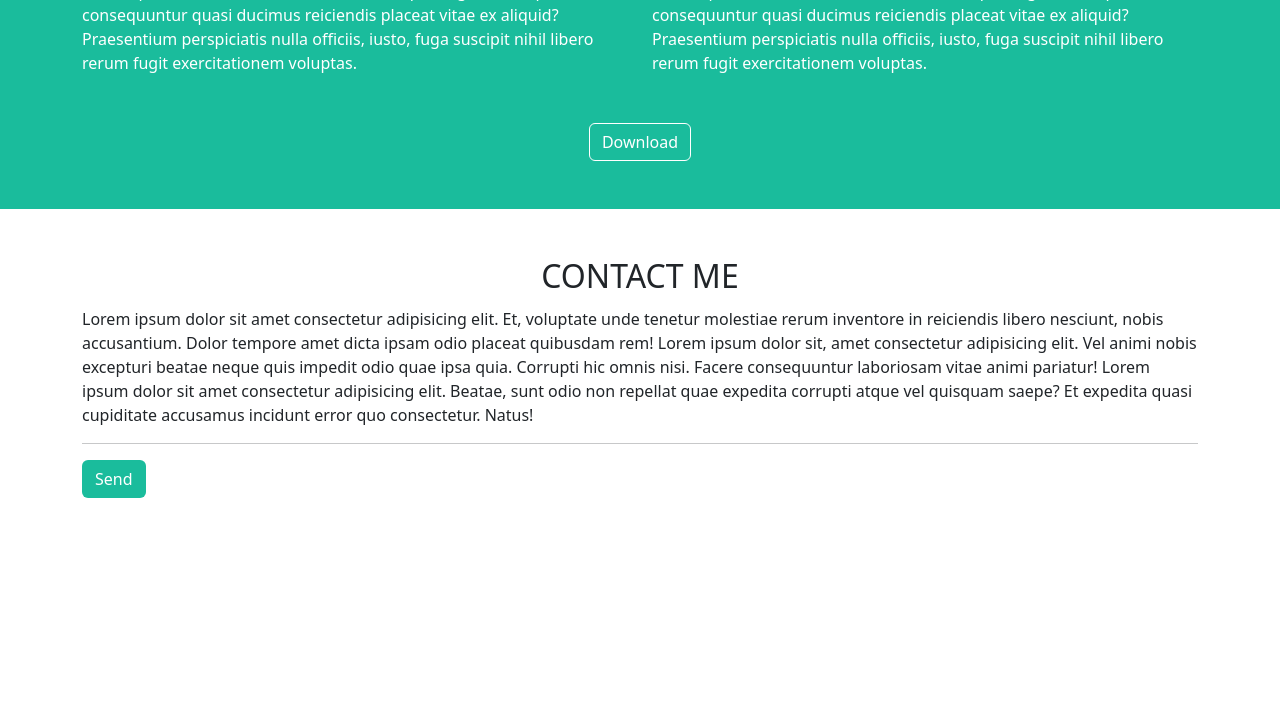
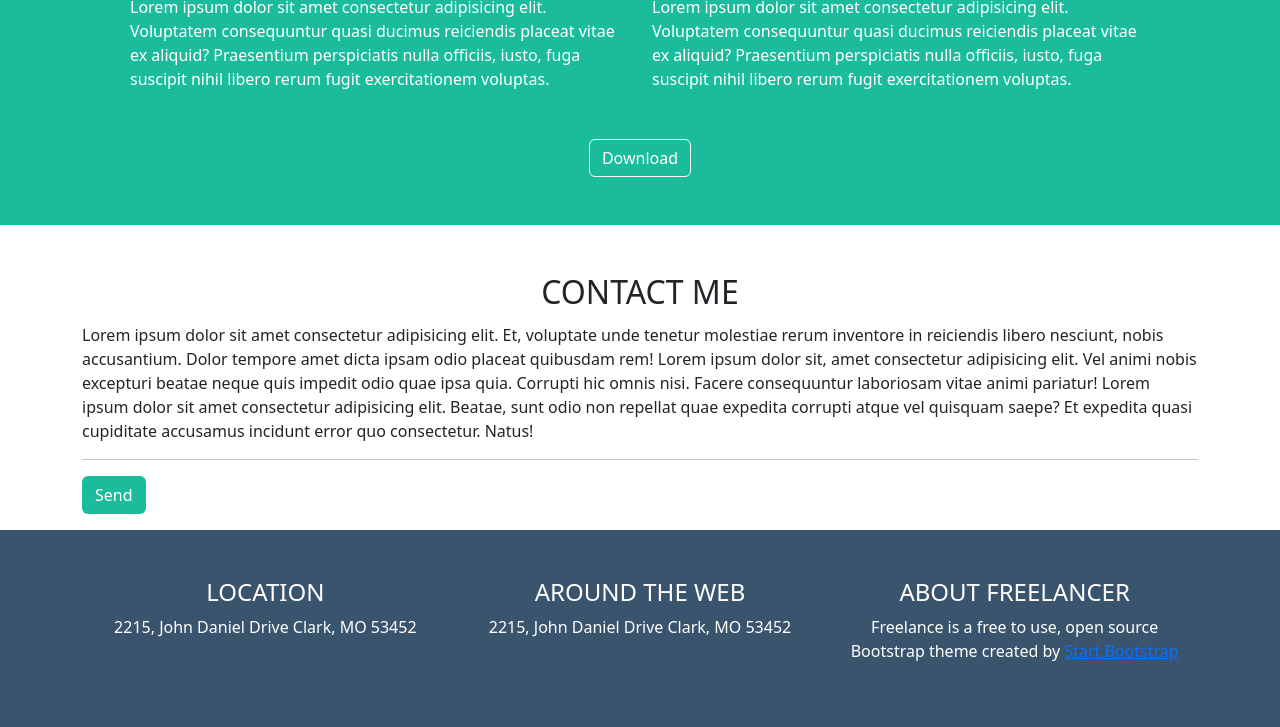
Before and after one commit to DanieleBegnis/html-css-bootstrap-freelancer, a plain HTML site: page index.html in a window 1280 px wide. Shown: the part 768-1495 px from the top of the page. Before the commit the page ends 1266 px from the top, so only its background shows below. Drawn offline with nearby package versions, Linux system fonts and the light colour scheme.

Commit message:
add last section

```diff
--- a/index.html
+++ b/index.html
@@ -28,7 +28,7 @@
         <section>
             <div class="container">
                 <h2 class="text-center pt-5">PORTFOLIO</h2>
-                <div class="row gy-3">
+                <div class="row gy-3 pb-3">
                     <div class="col-12 col-md-6 col-lg-4">Lorem ipsum dolor sit amet consectetur adipisicing elit. Laboriosam minima aspernatur ipsam autem cupiditate nostrum alias officia provident ut inventore tenetur at explicabo dolorem reprehenderit tempora minus eligendi, accusamus cumque?</div>
                     <div class="col-12 col-md-6 col-lg-4">Lorem ipsum dolor sit amet consectetur adipisicing elit. Laboriosam minima aspernatur ipsam autem cupiditate nostrum alias officia provident ut inventore tenetur at explicabo dolorem reprehenderit tempora minus eligendi, accusamus cumque?</div>
                     <div class="col-12 col-md-6 col-lg-4">Lorem ipsum dolor sit amet consectetur adipisicing elit. Laboriosam minima aspernatur ipsam autem cupiditate nostrum alias officia provident ut inventore tenetur at explicabo dolorem reprehenderit tempora minus eligendi, accusamus cumque?</div>
@@ -41,7 +41,7 @@
         <section class="text-white ms-bg-mint">
             <div class="container">
                 <h2 class="text-center pt-5 pb-1">ABOUT</h2>
-                <div class="row gy-2">
+                <div class="row gy-2 px-5">
                     <div class="col-12 col-md-6">Lorem ipsum dolor sit amet consectetur adipisicing elit. Voluptatem consequuntur quasi ducimus reiciendis placeat vitae ex aliquid? Praesentium perspiciatis nulla officiis, iusto, fuga suscipit nihil libero rerum fugit exercitationem voluptas.</div>
                     <div class="col-12 col-md-6">Lorem ipsum dolor sit amet consectetur adipisicing elit. Voluptatem consequuntur quasi ducimus reiciendis placeat vitae ex aliquid? Praesentium perspiciatis nulla officiis, iusto, fuga suscipit nihil libero rerum fugit exercitationem voluptas.</div>
                 </div>
@@ -59,10 +59,33 @@
                 Lorem ipsum dolor sit, amet consectetur adipisicing elit. Vel animi nobis excepturi beatae neque quis impedit odio quae ipsa quia. Corrupti hic omnis nisi. Facere consequuntur laboriosam vitae animi pariatur!
                 Lorem ipsum dolor sit amet consectetur adipisicing elit. Beatae, sunt odio non repellat quae expedita corrupti atque vel quisquam saepe? Et expedita quasi cupiditate accusamus incidunt error quo consectetur. Natus!
                 <hr>
-                <button type="button" class="btn ms-btn-green">Send</button>
+                <button type="button" class="btn ms-btn-green mb-3">Send</button>
+            </div>
+        </section>
+        <section class="text-white ms-bg-petrol">
+            <div class="container">
+                <div class="row px-2 py-5">
+                    <div class="col-12 col-md-4 text-center">
+                        <h4>LOCATION</h4>
+                        <p>2215, John Daniel Drive Clark, MO 53452</p>
+                    </div>
+                    <div class="col-12 col-md-4 text-center">
+                        <h4>AROUND THE WEB</h4>
+                        <p>2215, John Daniel Drive Clark, MO 53452</p>
+                    </div>
+                    <div class="col-12 col-md-4 text-center">
+                        <h4>ABOUT FREELANCER</h4>
+                        <p> Freelance is a free to use, open source Bootstrap theme created by
+                            <a href="#">Start Bootstrap</a>
+                        </p>
+                    </div>
+                </div>
             </div>
         </section>
     </main>
+    <footer>
+
+    </footer>
     <script src="https://cdn.jsdelivr.net/npm/bootstrap@5.3.3/dist/js/bootstrap.bundle.min.js" integrity="sha384-YvpcrYf0tY3lHB60NNkmXc5s9fDVZLESaAA55NDzOxhy9GkcIdslK1eN7N6jIeHz" crossorigin="anonymous"></script>
 </body>
 </html>
--- a/style.css
+++ b/style.css
@@ -12,3 +12,6 @@
     color: #fff;
     background-color: #1abc9c;
 }
+.ms-bg-petrol {
+    background-color: #3a546d;
+}
```
